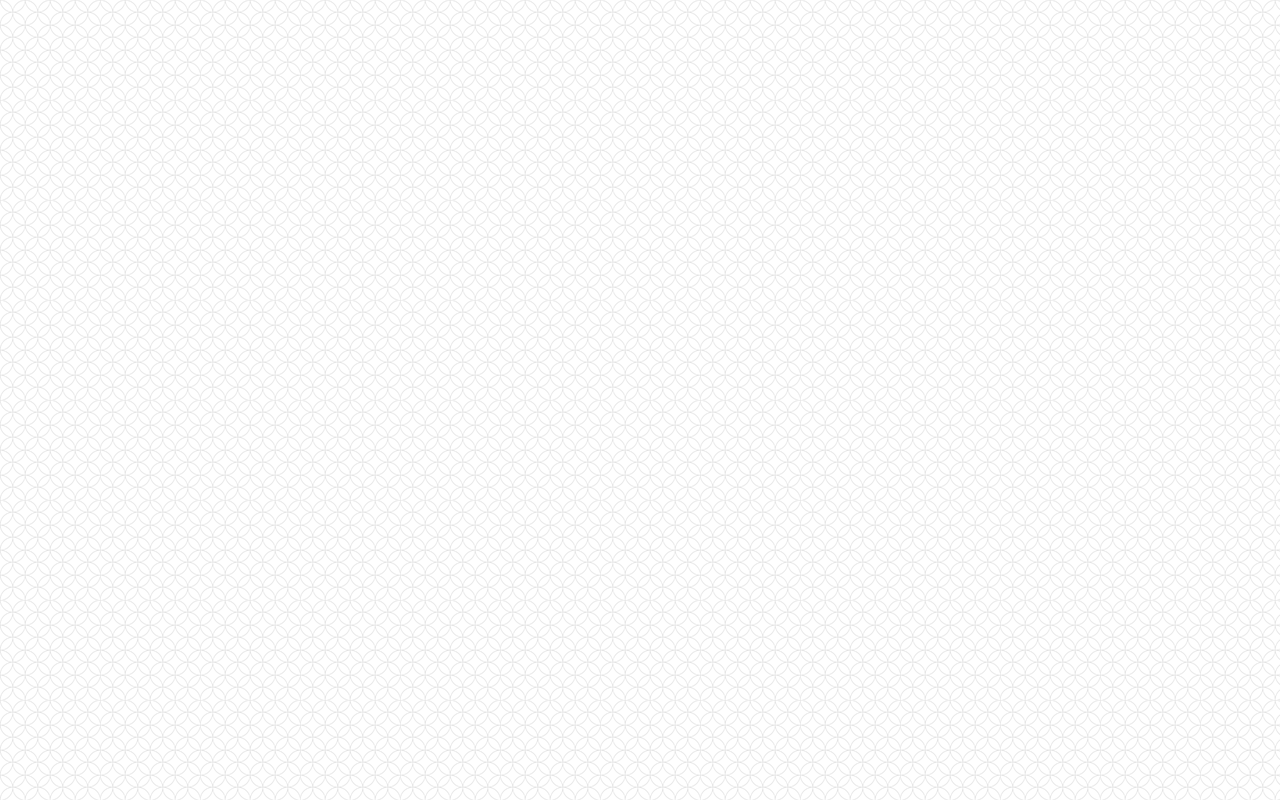
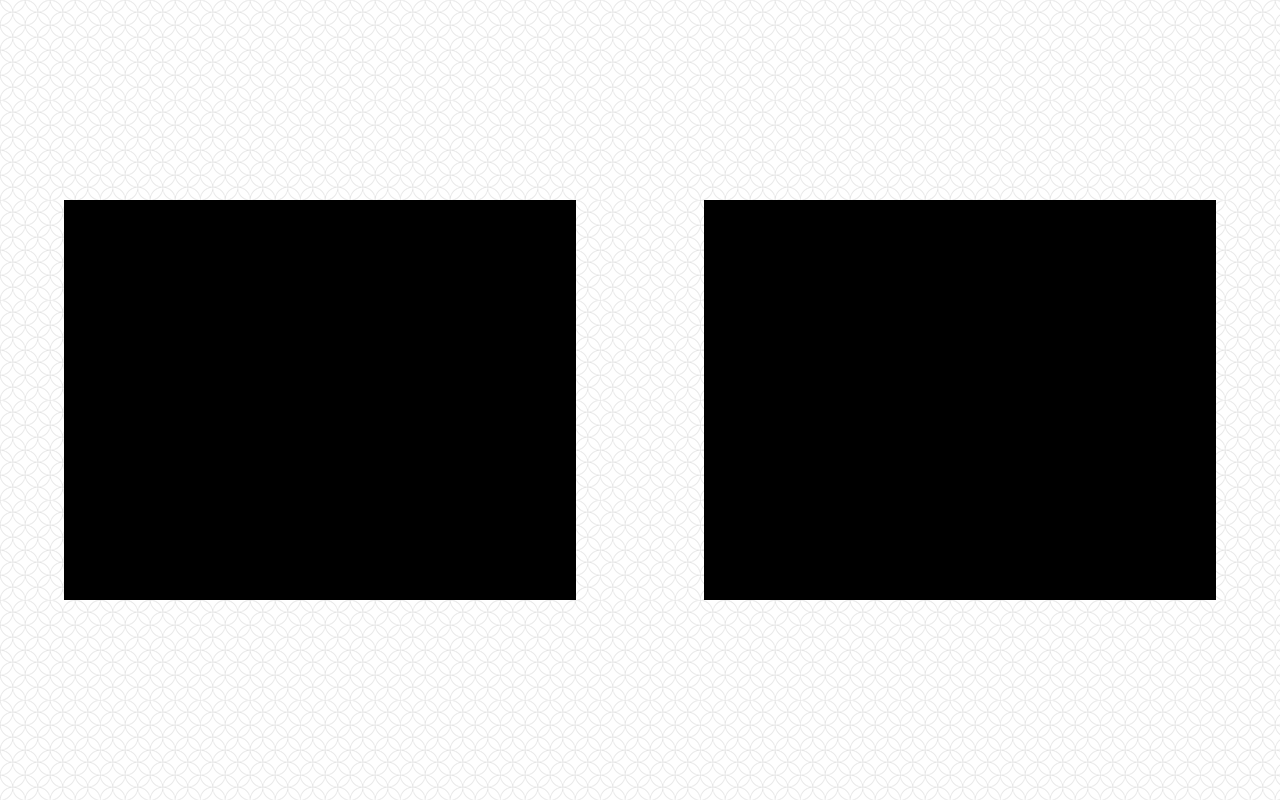
Before and after one commit to wiktorkalinowski/MoodHub, a plain HTML site: page index.html in a window 1280 px wide. Drawn offline with Linux system fonts and the light colour scheme.

Commit message:
MoodHub_v02_Class_choice

```diff
--- a/index.html
+++ b/index.html
@@ -8,7 +8,16 @@
 
     <body>
         <div id="container">
-
+            <div class="halfContainer">
+                <div class="verticalAlign">
+                    <div class="choice"></div>
+                </div>
+            </div>
+            <div class="halfContainer">
+                <div class="verticalAlign">
+                    <div class="choice"></div>
+                </div>
+            </div>
         </div>
     </body>
 </html>
--- a/style.css
+++ b/style.css
@@ -2,3 +2,25 @@ body{
     margin: 0;
     background-image: url(images/spiration-light.png);
 }
+
+.verticalAlign{
+    position: relative;
+    top: 50%;
+    transform: translateY(-50%);
+}
+
+.halfContainer{
+    float:left;
+    width: 50%;
+    height: 100%;
+    margin-left: auto;
+    margin-right: auto;
+}
+
+.choice{
+    width: 80%;
+    height: 50%;
+    margin-left: auto;
+    margin-right: auto;
+    background: black;
+}
```
